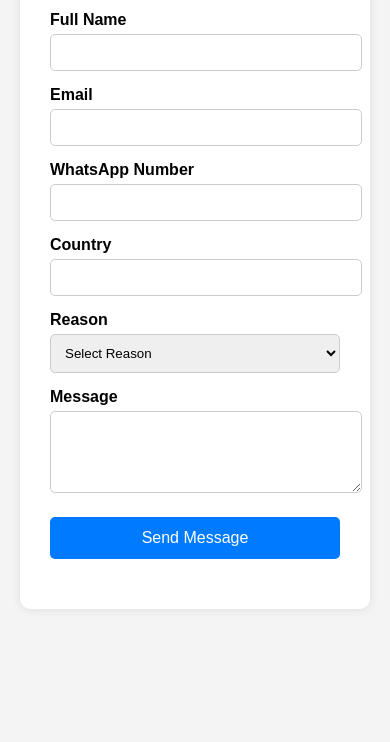
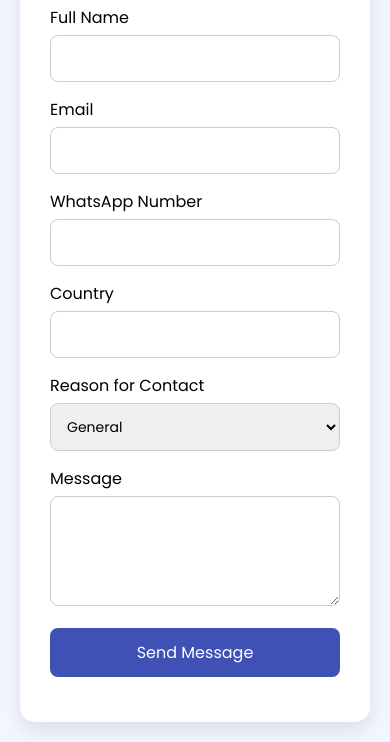
Before and after one commit to AAQI1756/aaqi, a plain HTML site: page contact/us.html in a window 390 px wide. Shown: the part 135-877 px from the top of the page. Before the commit the page ends 844 px from the top, so only its background shows below. Drawn offline with Linux system fonts and the light colour scheme.

Commit message:
Update us.html

```diff
--- a/contact/us.html
+++ b/contact/us.html
@@ -1,26 +1,89 @@
+<!-- index.html -->
 <!DOCTYPE html>
 <html lang="en">
 <head>
   <meta charset="UTF-8" />
-  <meta name="viewport" content="width=device-width, initial-scale=1.0"/>
-  <title>Contact Us – AAQI Soft Solutions</title>
+  <meta name="viewport" content="width=device-width, initial-scale=1.0" />
+  <title>Contact AAQI Soft Solutions</title>
+  <link rel="stylesheet" href="https://fonts.googleapis.com/css2?family=Poppins:wght@300;400;600&display=swap">
   <style>
-    body { font-family: Arial, sans-serif; background: #f4f4f4; margin: 0; padding: 20px; }
-    .container { max-width: 600px; margin: auto; background: white; padding: 30px; box-shadow: 0 0 10px rgba(0,0,0,0.1); border-radius: 10px; animation: fadeIn 1s ease-in-out; }
-    h2 { text-align: center; color: #333; }
-    label { display: block; margin-top: 15px; font-weight: bold; }
+    * {
+      box-sizing: border-box;
+      margin: 0;
+      padding: 0;
+      font-family: 'Poppins', sans-serif;
+    }
+
+    body {
+      background: #f2f7ff;
+      display: flex;
+      justify-content: center;
+      align-items: center;
+      min-height: 100vh;
+      animation: fadeIn 1.2s ease-in;
+    }
+
+    @keyframes fadeIn {
+      from { opacity: 0; transform: translateY(30px); }
+      to { opacity: 1; transform: translateY(0); }
+    }
+
+    .container {
+      background: white;
+      padding: 30px;
+      border-radius: 15px;
+      box-shadow: 0 8px 20px rgba(0, 0, 0, 0.1);
+      max-width: 600px;
+      width: 100%;
+    }
+
+    h2 {
+      text-align: center;
+      margin-bottom: 20px;
+      color: #3f51b5;
+    }
+
+    label {
+      display: block;
+      margin-bottom: 5px;
+      font-weight: 500;
+    }
+
     input, select, textarea {
-      width: 100%; padding: 10px; margin-top: 5px; border: 1px solid #ccc; border-radius: 5px;
+      width: 100%;
+      padding: 12px;
+      margin-bottom: 15px;
+      border: 1px solid #ccc;
+      border-radius: 8px;
+      font-size: 14px;
     }
+
     button {
-      margin-top: 20px; background-color: #007BFF; color: white; padding: 12px; border: none; width: 100%;
-      font-size: 16px; border-radius: 5px; cursor: pointer;
+      background: #3f51b5;
+      color: white;
+      border: none;
+      padding: 12px 20px;
+      border-radius: 8px;
+      font-size: 16px;
+      cursor: pointer;
+      width: 100%;
+      transition: background 0.3s;
     }
-    button:hover { background-color: #0056b3; }
-    .message { margin-top: 20px; text-align: center; font-weight: bold; }
-    @keyframes fadeIn {
-      from { opacity: 0; transform: translateY(20px); }
-      to { opacity: 1; transform: translateY(0); }
+
+    button:hover {
+      background: #303f9f;
+    }
+
+    .message {
+      margin-top: 15px;
+      text-align: center;
+      font-weight: 500;
+    }
+
+    @media (max-width: 600px) {
+      .container {
+        margin: 20px;
+      }
     }
   </style>
 </head>
@@ -28,21 +91,20 @@
   <div class="container">
     <h2>Contact AAQI Soft Solutions</h2>
     <form id="contactForm">
-      <label>Full Name</label>
-      <input type="text" name="name" required />
+      <label for="name">Full Name</label>
+      <input type="text" id="name" name="name" required>
 
-      <label>Email</label>
-      <input type="email" name="email" required />
+      <label for="email">Email</label>
+      <input type="email" id="email" name="email" required>
 
-      <label>WhatsApp Number</label>
-      <input type="text" name="whatsapp" required />
+      <label for="whatsapp">WhatsApp Number</label>
+      <input type="text" id="whatsapp" name="whatsapp" required>
 
-      <label>Country</label>
-      <input type="text" name="country" required />
+      <label for="country">Country</label>
+      <input type="text" id="country" name="country" required>
 
-      <label>Reason</label>
-      <select name="reason" required>
-        <option value="">Select Reason</option>
+      <label for="reason">Reason for Contact</label>
+      <select id="reason" name="reason" required>
         <option value="General">General</option>
         <option value="Affiliate">Affiliate</option>
         <option value="Marketing">Marketing</option>
@@ -52,42 +114,41 @@
         <option value="Other">Other</option>
       </select>
 
-      <label>Message</label>
-      <textarea name="message" rows="4" required></textarea>
+      <label for="message">Message</label>
+      <textarea id="message" name="message" rows="4" required></textarea>
 
       <button type="submit">Send Message</button>
-      <div class="message" id="responseMsg"></div>
+      <div class="message" id="formMessage"></div>
     </form>
   </div>
 
   <script>
-    const form = document.getElementById('contactForm');
-    const msg = document.getElementById('responseMsg');
+    const form = document.getElementById("contactForm");
+    const formMessage = document.getElementById("formMessage");
 
-    form.addEventListener('submit', async (e) => {
+    form.addEventListener("submit", async function (e) {
       e.preventDefault();
+      formMessage.textContent = "Sending...";
+
       const formData = new FormData(form);
-      const data = {};
-      formData.forEach((value, key) => data[key] = value);
-
-      msg.textContent = "Sending... Please wait";
+      const data = Object.fromEntries(formData.entries());
 
       try {
-        const res = await fetch("https://script.google.com/macros/s/AKfycbxpyMX6vSjpWFtfeZWod-h-SVYup4QsuCZIcXAt5g3zxhYJMV02Yaq3GW0E4X7sjA5PAA/exec", {
-          method: 'POST',
-          body: JSON.stringify(data),
-          headers: { "Content-Type": "application/json" }
+        const response = await fetch("https://script.google.com/macros/s/AKfycbxN-0gALoT2b_lD6oYXoqiJhBtVNhAlm0nZ2FKYJ1kiPEv6PYn3_mPrGZIMX2XsFRx8gQ/exec", {
+          method: "POST",
+          body: new URLSearchParams(data),
         });
-        const result = await res.json();
 
-        if (result.success) {
-          msg.textContent = "Thank you! AAQI Soft Solutions will contact you shortly.";
+        if (response.ok) {
           form.reset();
+          formMessage.textContent = "Thank you! AAQI Soft Solutions will contact you shortly.";
+          formMessage.style.color = "green";
         } else {
-          msg.textContent = "Failed to send. Try again.";
+          throw new Error("Failed to submit");
         }
       } catch (error) {
-        msg.textContent = "An error occurred. Please try later.";
+        formMessage.textContent = "An error occurred. Please try again later.";
+        formMessage.style.color = "red";
       }
     });
   </script>
```
